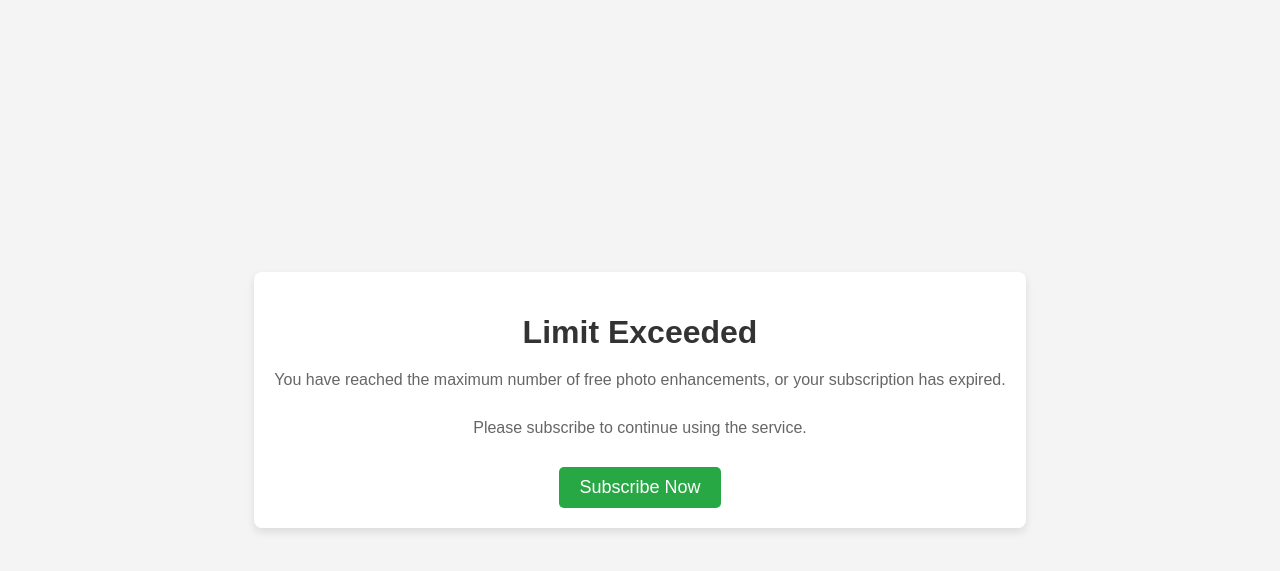
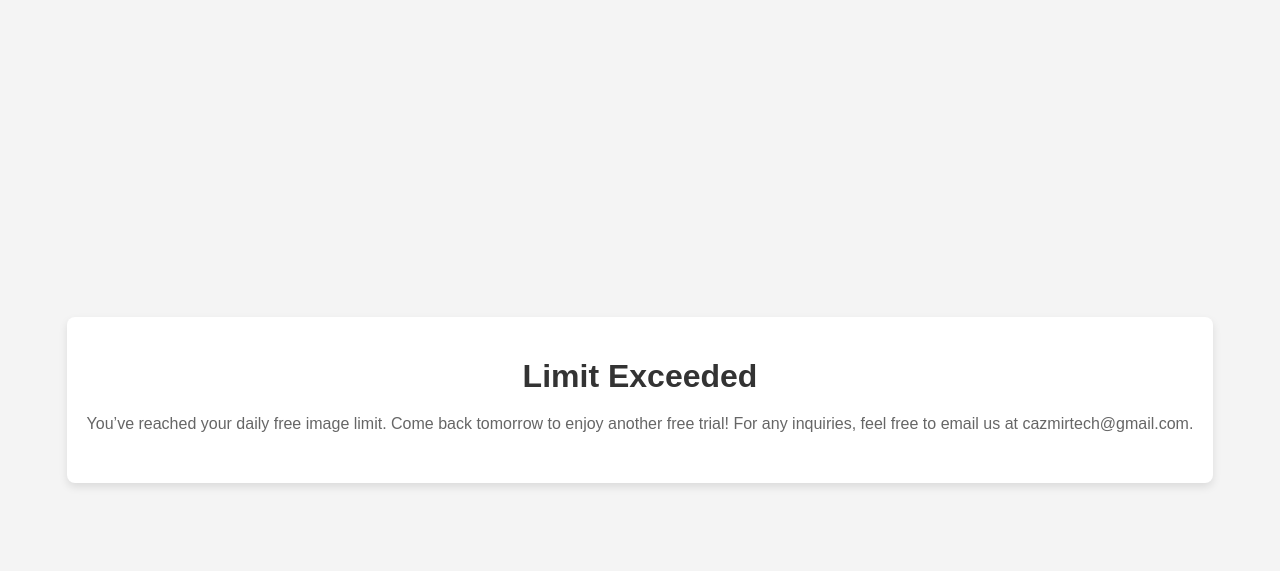
Before and after one commit to casmirihechituru/Repair-Photos, a Flask app: template templates/limit.html in a window 1280 px wide. Shown: the top 571 px of the page. Run offline with Flask 3, Linux system fonts and the light colour scheme; the template is opened without the code that fills it, so the values that code supplies are empty.

Commit message:
Update limit.html

```diff
--- a/templates/limit.html
+++ b/templates/limit.html
@@ -57,11 +57,14 @@
 <body>
     <div class="container">
         <h1>Limit Exceeded</h1>
-        <p>You have reached the maximum number of free photo enhancements, or your subscription has expired.</p>
-        <p>Please subscribe to continue using the service.</p>
+        <p>You’ve reached your daily free image limit. Come back tomorrow to enjoy another free trial! For any inquiries, feel free to email us at cazmirtech@gmail.com.</p>
+
+
+        <!--<p>You have reached the maximum number of free photo enhancements, or your subscription has expired.</p>-->
+       <!-- <p>Please subscribe to continue using the service.</p>
         <form action="/subscription" method="post">
             <button class="subscription-button" type="submit">Subscribe Now</button>
-        </form>
+        </form>-->
     </div>
 </body>
 </html>
```
